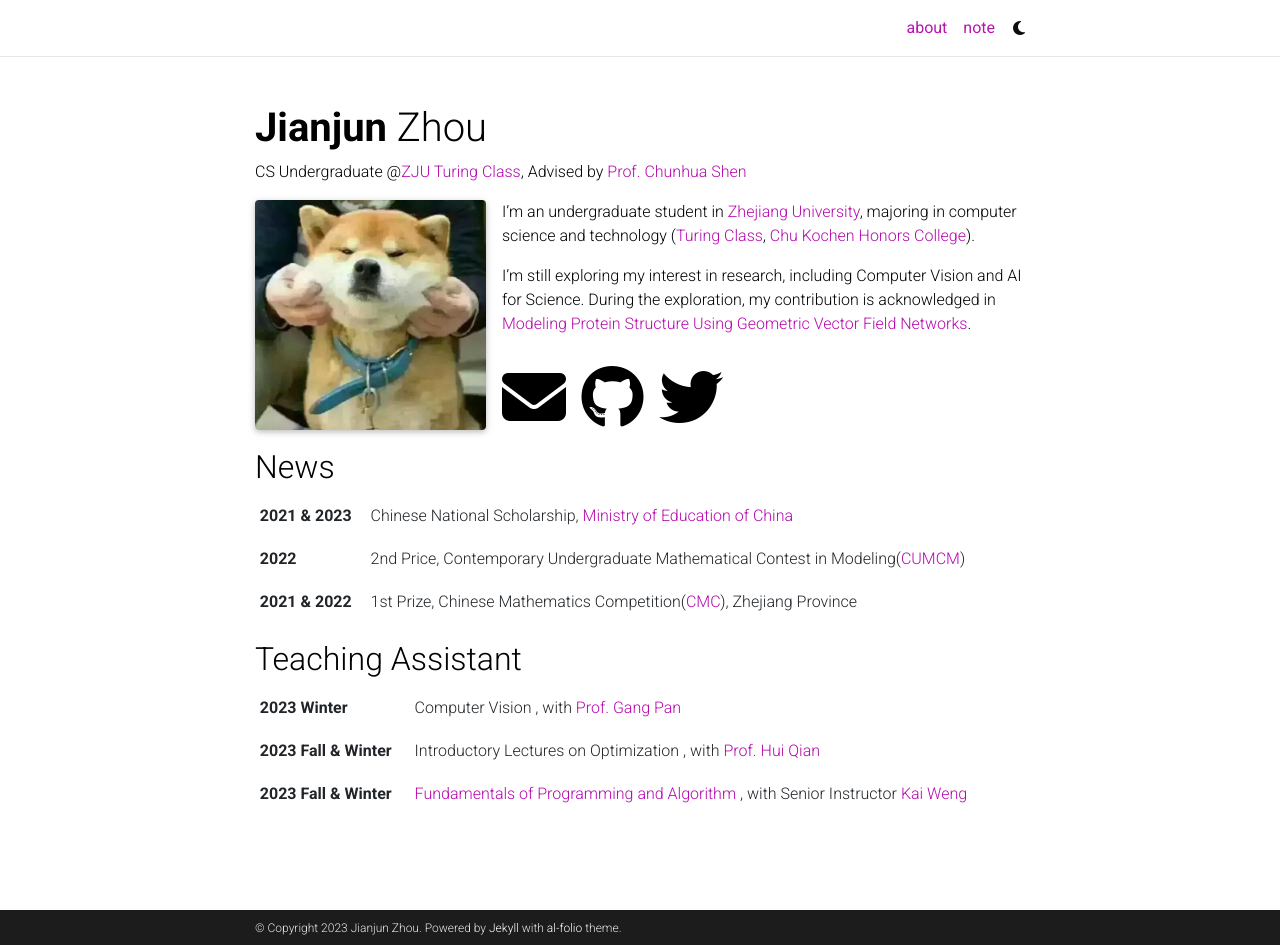
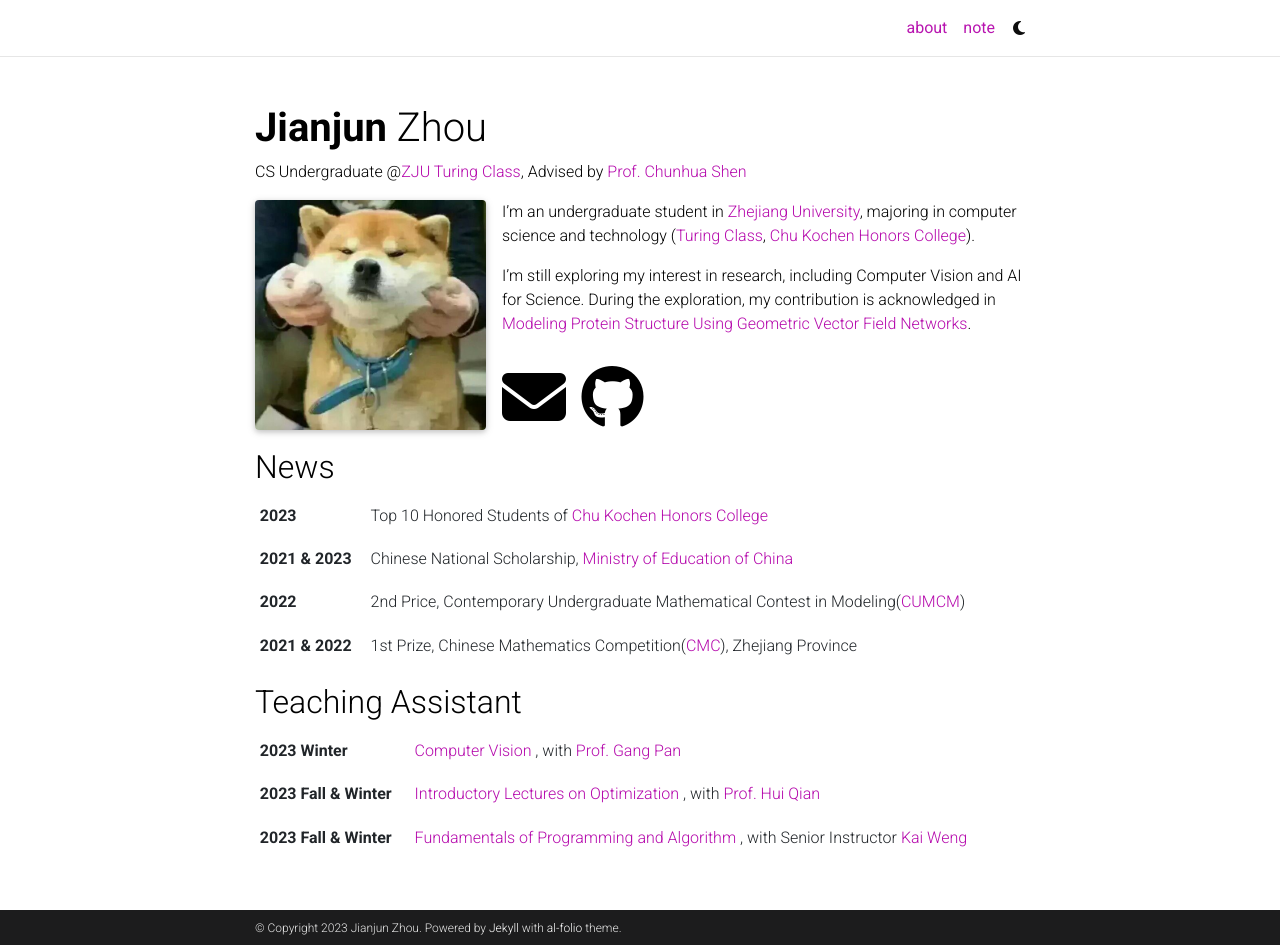
Before and after one commit to ZhouTimeMachine/ZhouTimeMachine.github.io, a Jekyll site: the page built from _pages/about.md, in a window 1280 px wide and 945 px high. Built offline with Jekyll 4.4.1, drawn with Linux system fonts in a browser that asks for light colours; full-size pictures stand in for the smaller copies a plugin makes; comment, search, counter and statistics services are not loaded; a style sheet for code colours, icons or effects is not loaded.

Commit message:
deactivate twitter & update CV, IOpt

```diff
--- a/_config.yml
+++ b/_config.yml
@@ -66,7 +66,7 @@ og_image: # The site-wide (default for all links) Open Graph preview image
 # -----------------------------------------------------------------------------
 
 github_username: ZhouTimeMachine # your GitHub user name
-twitter_username: OTimeMachine # your Twitter handle
+twitter_username: # your Twitter handle
 linkedin_username: # your LinkedIn user name
 scholar_userid: # your Google Scholar ID
 
--- a/_includes/news.html
+++ b/_includes/news.html
@@ -1,6 +1,12 @@
           <div class="news">
             <div class="table-responsive" {% if include.limit and site.announcements.scrollable and news_size > 3 %}style="max-height: 60vw"{% endif %}>
               <table class="table table-sm table-borderless">
+                <tr>
+                  <th scope="row">2023</th>
+                  <td class="news-title">
+                      Top 10 Honored Students of <a href="http://ckc.zju.edu.cn/ckcen/_t1906/wbout/list.psp">Chu Kochen Honors College</a>
+                  </td>
+                </tr>
                 <tr>
                   <th scope="row">2021 & 2023</th>
                   <td class="news-title">
--- a/_includes/teaching.html
+++ b/_includes/teaching.html
@@ -4,14 +4,14 @@
         <tr>
           <th scope="row">2023 Winter</th>
           <td class="news-title">
-            Computer Vision
+            <a href="/2023_CV/">Computer Vision</a>
             , with <a href="https://person.zju.edu.cn/en/gpan">Prof. Gang Pan</a>
           </td>
         </tr>
         <tr>
           <th scope="row">2023 Fall & Winter</th>
           <td class="news-title">
-            Introductory Lectures on Optimization
+            <a href="/2023_IOpt/">Introductory Lectures on Optimization</a>
             , with <a href="https://person.zju.edu.cn/en/0003412#0">Prof. Hui Qian</a>
           </td>
         </tr>
```
